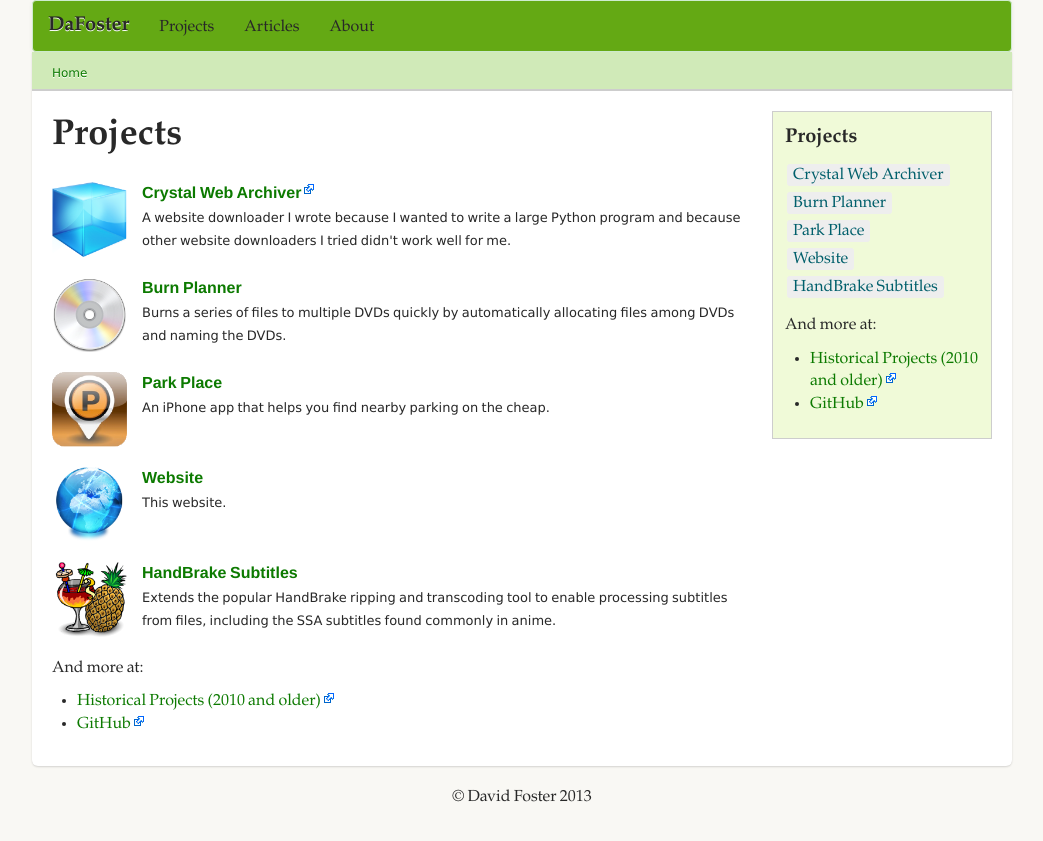
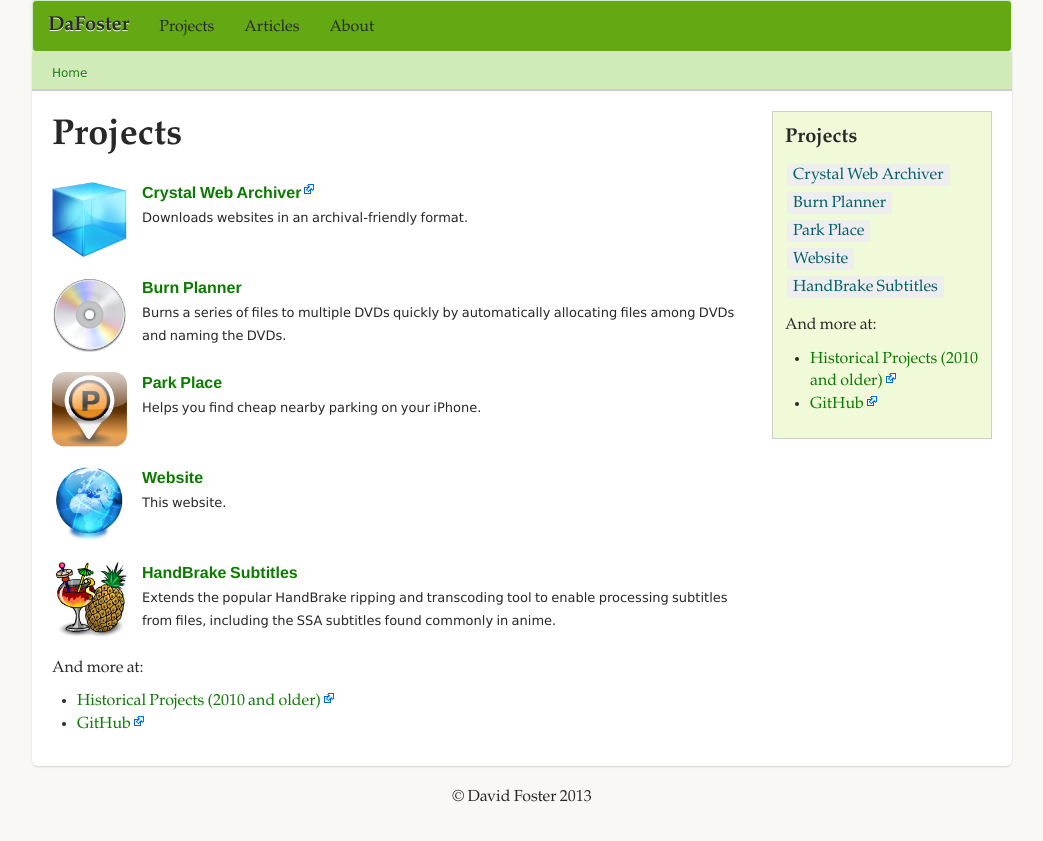
Before and after one commit to davidfstr/dafoster.net, a Jekyll site: the page built from projects/index.html, in a window 1280 px wide. Shown: the top 841 px of the page, without its empty margins (118-1161 px from the left). Built offline with Jekyll 4.4.1, drawn with Linux system fonts in a browser that asks for light colours; Markdown is read by kramdown in place of the engine named in the settings.

Commit message:
Tighten language of project summaries.

```diff
--- a/projects/crystal-web-archiver/index.md
+++ b/projects/crystal-web-archiver/index.md
@@ -2,9 +2,7 @@
 layout: project
 title: Crystal Web Archiver
 summary: >
-    A website downloader I wrote because I wanted
-    to write a large Python program and because other
-    website downloaders I tried didn't work well for me.
+    Downloads websites in an archival-friendly format.
 x_started_on: 2011-09-30
 x_ended_on: 2012-01-25
 x_languages: [Python]
--- a/projects/park-place/index.md
+++ b/projects/park-place/index.md
@@ -2,7 +2,7 @@
 layout: project
 title: Park Place
 summary: >
-    An iPhone app that helps you find nearby parking on the cheap.
+    Helps you find cheap nearby parking on your iPhone.
 x_started_on: 2010-10-13
 x_ended_on: 2012-01-13
 x_languages: [Objective_C]
```
